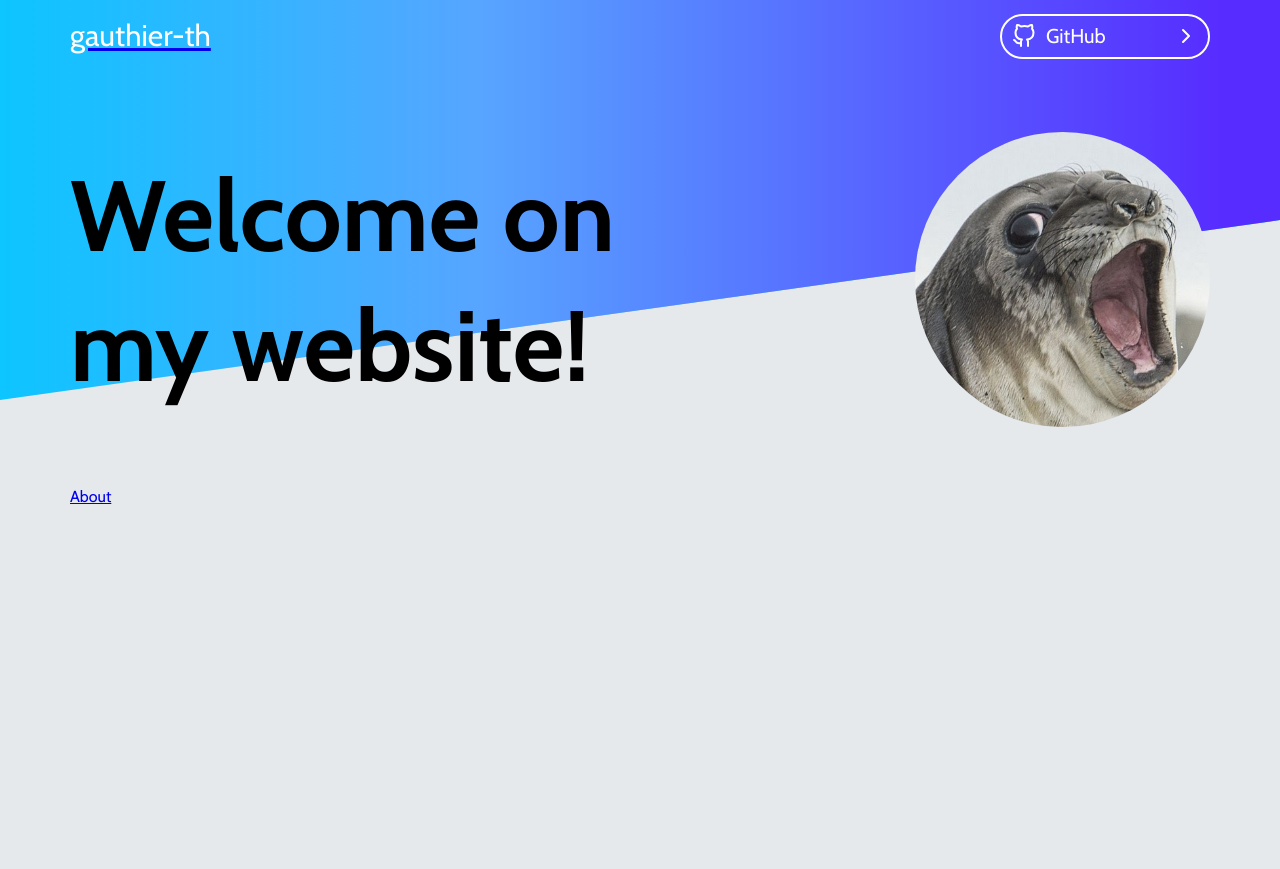
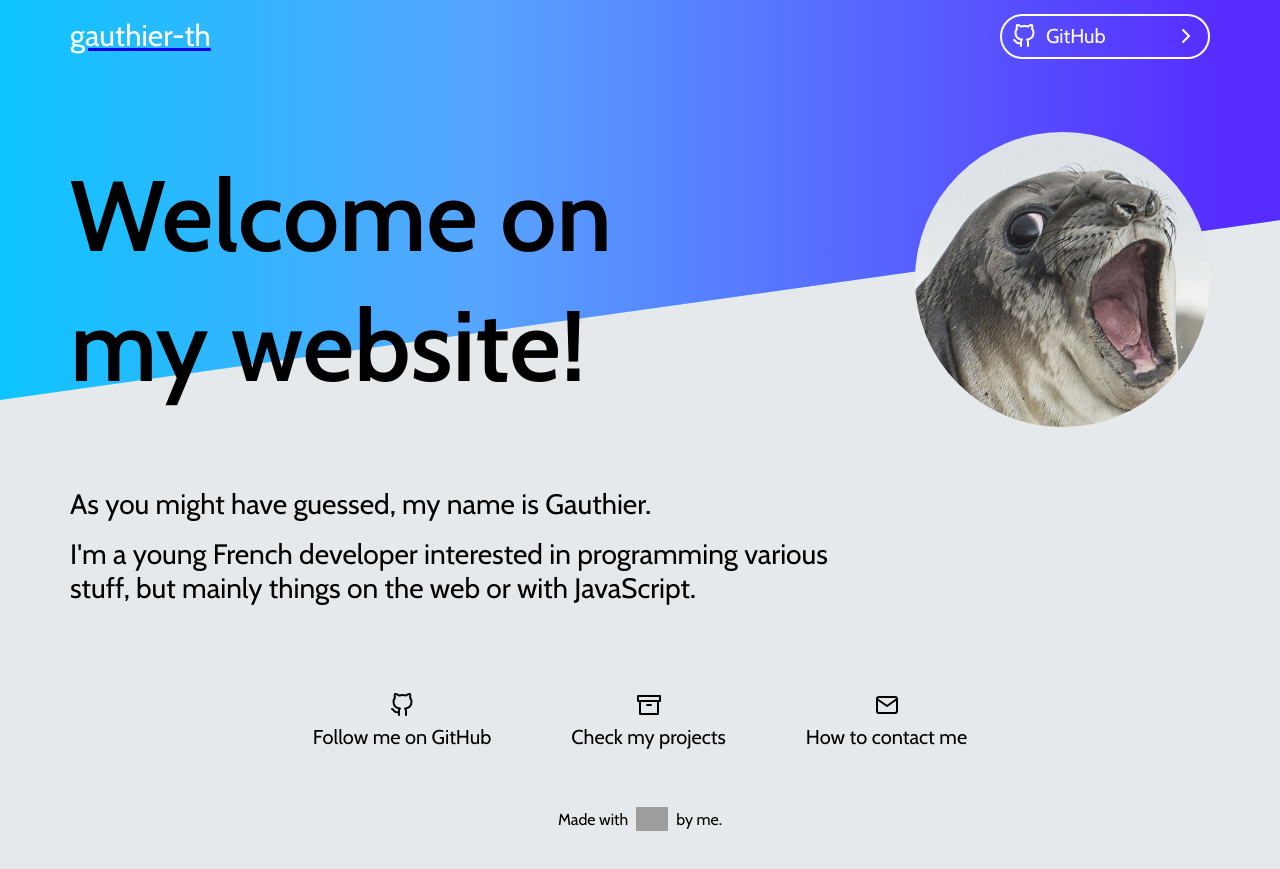
Before and after one commit to gauthier-th/gauthierth.fr, a Next.js app: page / in a window 1280 px wide. Before the commit the page ends 800 px from the top, so only its background shows below. Built offline with nearby package versions, Linux system fonts and the light colour scheme; grey boxes are pictures that could not be loaded.

Commit message:
Create homepage tiles

```diff
--- a/components/Layout.tsx
+++ b/components/Layout.tsx
@@ -1,4 +1,4 @@
-import React, { ReactNode } from 'react'
+import { ReactNode } from 'react'
 import Link from 'next/link'
 import Head from 'next/head'
 import { motion, Variants, Transition } from 'framer-motion'
@@ -14,17 +14,18 @@ type Props = {
 
 const sealTransition: Transition = {
   type: "tween",
-  ease: "easeInOut",
-  duration: 0.3
+  ease: "anticipate",
+  duration: 0.4
 }
 
 const Layout = ({ children, pageTitle, title, isIndex }: Props) => {
-  return <div>
+  return <div className={styles.container}>
     <Head>
       <title>{pageTitle ? pageTitle.trim() + " | Gauthier's website" : "Gauthier's website"}</title>
       <meta charSet="utf-8" />
       <meta name="viewport" content="initial-scale=1.0, width=device-width" />
     </Head>
+    <div className={styles.content}>
       <header className={styles.header}>
         <div className={styles.gradient} />
       </header>
@@ -43,7 +44,7 @@ const Layout = ({ children, pageTitle, title, isIndex }: Props) => {
               <GitHub color="white" />
               <span>GitHub</span>
             </div>
-          <ChevronRight color="white" />
+            <ChevronRight color="white" className={styles.chevronRight} />
           </a>
         </div>
         <div className={styles.title}>
@@ -54,6 +55,14 @@ const Layout = ({ children, pageTitle, title, isIndex }: Props) => {
         </div>
         {children}
       </div>
+    </div>
+    <footer className={styles.footer}>
+      <a href="https://github.com/gauthier-th" target="_blank">
+        Made with{' '}
+        <img src="https://twemoji.maxcdn.com/svg/2764.svg" alt="Seal Image" className={styles.heart} />
+        {' '}by me.
+      </a>
+    </footer>
   </div>
 }
 
--- a/pages/index.tsx
+++ b/pages/index.tsx
@@ -1,15 +1,91 @@
+import { useState, ReactNode } from 'react'
 import Link from 'next/link'
+import { motion, AnimateSharedLayout, AnimatePresence } from "framer-motion"
+import { GitHub, Archive, Mail } from 'react-feather'
 import styles from '../styles/index.module.css'
 import Layout from '../components/Layout'
 
-const IndexPage = () => (
-  <Layout title="Welcome on my website!" isIndex>
-    <p>
-      <Link href="/about">
-        <a>About</a>
-      </Link>
-    </p>
+type Tile = {
+  icon: ReactNode
+  desc: string,
+  href: string,
+  blank?: boolean
+}
+
+const tiles: Tile[] = [
+  {
+    icon: <GitHub color="black" />,
+    desc: "Follow me on GitHub",
+    href: "https://github.com/gauthier-th",
+    blank: true
+  },
+  {
+    icon: <Archive color="black" />,
+    desc: "Check my projects",
+    href: "/projects"
+  },
+  {
+    icon: <Mail color="black" />,
+    desc: "How to contact me",
+    href: "/contact"
+  }
+]
+
+const TileContent = (props: { icon: ReactNode, desc: string, hoveredTile: boolean }) => {
+  const { icon, desc, hoveredTile } = props
+  return <div>
+    <div className={styles.tile}>
+      {icon}
+      <span>
+        {desc}
+      </span>
+    </div>
+    <AnimatePresence>
+      {hoveredTile && (
+        <motion.div
+          className={styles.tileHovered}
+          layoutId="tile-hovered"
+          initial={{ opacity: 0 }}
+          animate={{ opacity: 1 }}
+          exit={{ opacity: 0 }}
+        />
+      )}
+    </AnimatePresence>
+  </div>
+}
+
+const IndexPage = () => {
+  const [hoveredTile, setOveredTile] = useState<number|null>(null)
+  return <Layout title="Welcome on my website!" isIndex>
+    <div className={styles.description}>
+      <h3>
+        <p>
+          As you might have guessed, my name is Gauthier.
+        </p>
+        <p>
+          I'm a young French developer interested in programming various stuff, but mainly things on the web or with JavaScript.
+        </p>
+      </h3>
+    </div>
+    <div className={styles.tilesContainer}>
+      <div className={styles.tiles} onMouseLeave={() => setOveredTile(null)}>
+        <AnimateSharedLayout type="crossfade">
+          {tiles.map((tile, idx) => (
+            <>
+              {tile.blank && <a href={tile.href} target="_blank" onMouseEnter={() => setOveredTile(idx)}>
+                <TileContent {...tile} hoveredTile={hoveredTile === idx} />
+              </a>}
+              {!tile.blank && <Link href={tile.href}>
+                <a onMouseEnter={() => setOveredTile(idx)}>
+                  <TileContent {...tile} hoveredTile={hoveredTile === idx} />
+                </a>
+              </Link>}
+            </>
+          ))}
+        </AnimateSharedLayout>
+      </div>
+    </div>
   </Layout>
-)
+}
 
 export default IndexPage
--- a/styles/Layout.module.css
+++ b/styles/Layout.module.css
@@ -1,3 +1,14 @@
+.container {
+  min-height: 100vh;
+  display: flex;
+  flex-direction: column;
+  justify-content: space-between;
+  align-items: center;
+}
+.content {
+  width: 100%;
+}
+
 .header {
 
 }
@@ -67,6 +78,23 @@
   margin-left: 10px;
   font-size: 20px;
 }
+.chevronRight {
+  position: relative;
+}
+.githubButton:hover .chevronRight {
+  animation-name: ghButton;
+  animation-duration: 1s;
+  animation-iteration-count: infinite;
+  animation-timing-function: linear;
+}
+@keyframes ghButton {
+  from {
+    left: 0;
+  }
+  to {
+    left: 8px;
+  }
+}
 
 .title {
   display: flex;
@@ -76,18 +104,39 @@
   min-height: 220px;
 }
 .title > div {
-  color: #000;
   max-width: 700px;
   font-size: 50px;
   line-height: 130px;
-  font-style: normal;
-  font-weight: normal;
 }
 .title h1 {
   margin: 0;
+  color: #000;
+  font-style: normal;
+  font-weight: 600;
 }
 .title img {
   width: 295px;
   height: 295px;
   border-radius: 50%;
 }
+
+.footer {
+  z-index: 10;
+  color: #eaeaea;
+  width: 100%;
+  height: 100px;
+  display: flex;
+  justify-content: center;
+  align-items: center;
+}
+.footer img {
+  margin: 0 0.5rem;
+  height: 1.5em;
+}
+.footer a, .footer a:hover, .footer a:active {
+  display: flex;
+  justify-content: center;
+  align-items: center;
+  color: #000;
+  text-decoration: none;
+}
--- a/styles/globals.css
+++ b/styles/globals.css
@@ -78,3 +78,7 @@ button, button:hover, button:active {
 button:hover {
   cursor: pointer;
 }
+
+h1, h2, h3, h4, h5, h6 {
+  font-weight: normal;
+}
--- a/styles/index.module.css
+++ b/styles/index.module.css
@@ -0,0 +1,44 @@
+.description {
+  font-size: 24px;
+  max-width: 800px;
+}
+.description p {
+  margin: 16px 0;
+}
+
+.tilesContainer {
+  display: flex;
+  justify-content: center;
+  font-size: 20px;
+}
+.tiles {
+  display: flex;
+  justify-content: center;
+  align-items: center;
+  margin-top: 40px;
+}
+.tiles > a, .tiles > a:hover, .tiles > a:active {
+  position: relative;
+  color: #000;
+  text-decoration: none;
+}
+.tile {
+  display: flex;
+  flex-direction: column;
+  justify-content: center;
+  align-items: center;
+  margin: 20px 40px;
+}
+.tile > span {
+  margin-top: 8px;
+}
+.tileHovered {
+  position: absolute;
+  top: 0;
+  left: 0;
+  width: 100%;
+  height: 100%;
+  z-index: -1;
+  border: 2px solid #777;
+  border-radius: 5px;
+}
```
Lines whose indentation alone changed are shown as unchanged.
